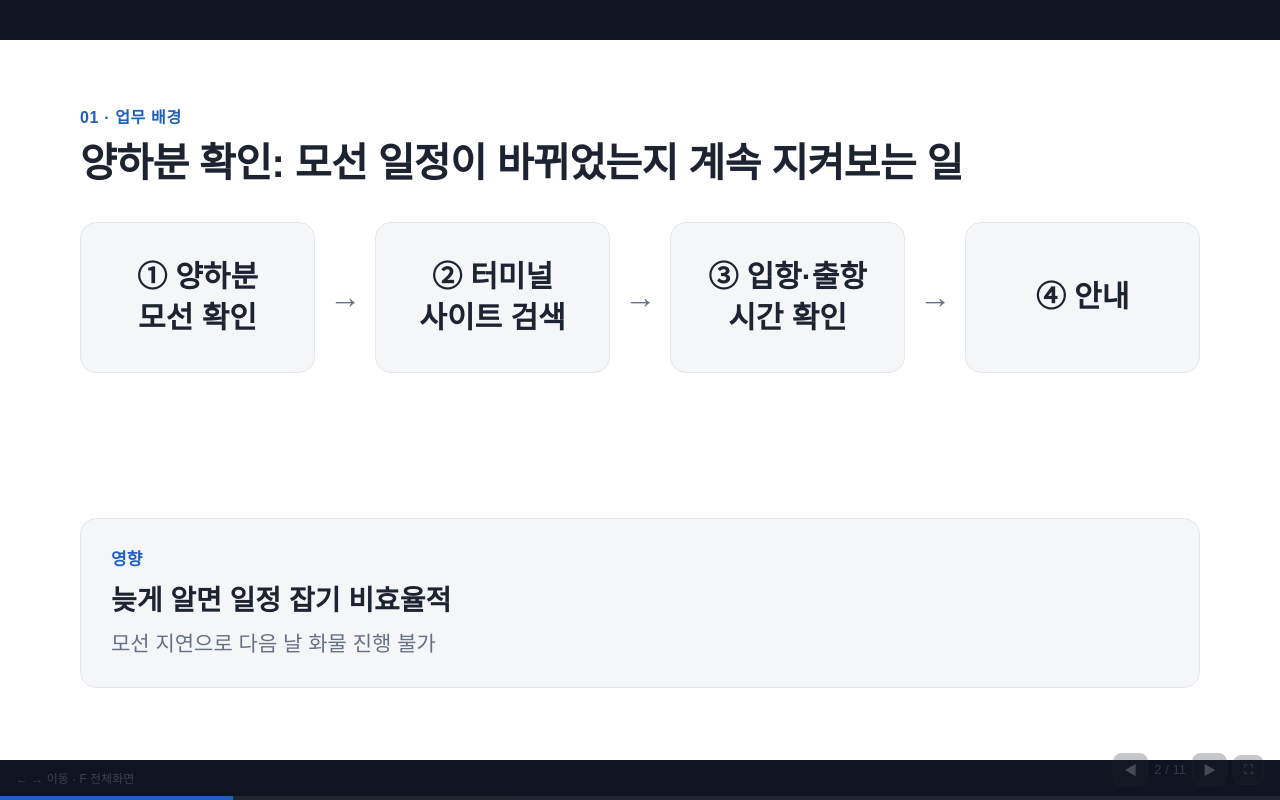
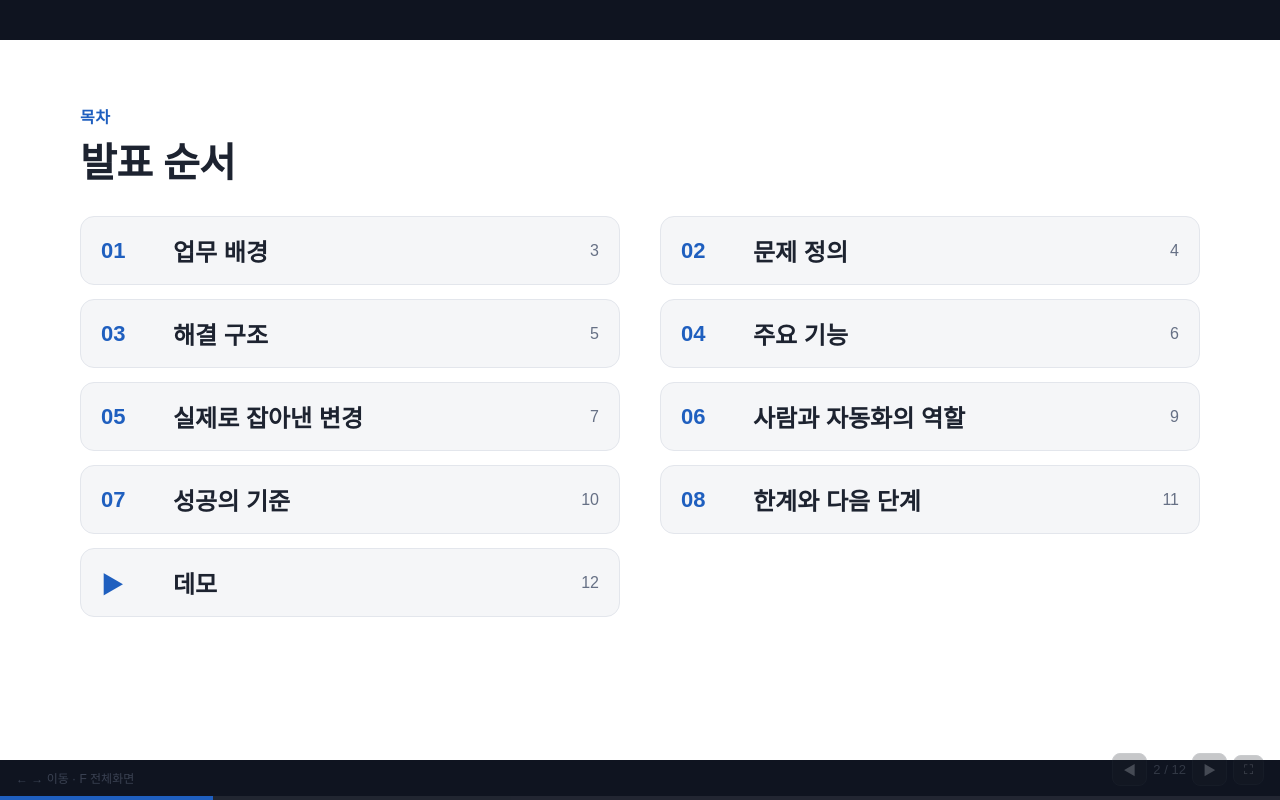
Before and after one commit to KP-LOG/vessel-board, a plain HTML site: page presentation.html in a window 1280 px wide. Both pictures are taken after a click on the button "다음". Drawn offline with Linux system fonts and the light colour scheme.

Commit message:
발표 사이트 수정 반영 (목차 추가, 문구 정리)
Co-Authored-By: Claude Opus 5.5 <noreply@anthropic.com>

```diff
--- a/presentation.html
+++ b/presentation.html
@@ -80,6 +80,13 @@ a{color:var(--accent)}
 .s-bg .box .num{font-size:17px}
 .s-bg .box h3{font-size:28px;margin-bottom:10px}
 .s-bg .box p{font-size:21px}
+/* 목차 */
+.toc{display:grid;grid-template-columns:1fr 1fr;gap:14px 40px;align-content:start}
+.toc-item{display:grid;grid-template-columns:56px 1fr auto;align-items:center;gap:16px;padding:16px 20px;border:1px solid var(--line);border-radius:14px;background:var(--soft);text-decoration:none;color:var(--ink)}
+.toc-item:hover{border-color:var(--accent);background:var(--accent-soft)}
+.toc-n{font-size:22px;font-weight:800;color:var(--accent)}
+.toc-t{font-size:24px;font-weight:700}
+.toc-p{font-size:16px;color:var(--muted)}
 .cover{justify-content:center;background:linear-gradient(135deg,var(--accent-soft),var(--stage) 60%)}
 .cover .meta{margin-top:36px;font-size:20px;color:var(--muted)}
 .end{justify-content:center;align-items:center;text-align:center}
@@ -114,10 +121,27 @@ ul.clean li{margin-bottom:10px}
     <div class="meta">허치슨 · 신선대 · 감만 &nbsp;|&nbsp; 자동 조회 &nbsp;|&nbsp; 변경 시 Windows 알림</div>
   </section>
 
+  <!-- 목차 -->
+  <section class="slide">
+    <div class="kicker">목차</div>
+    <h2>발표 순서</h2>
+    <div class="toc grow">
+        <a class="toc-item" href="#3" data-go="3"><span class="toc-n">01</span><span class="toc-t">업무 배경</span><span class="toc-p">3</span></a>
+        <a class="toc-item" href="#4" data-go="4"><span class="toc-n">02</span><span class="toc-t">문제 정의</span><span class="toc-p">4</span></a>
+        <a class="toc-item" href="#5" data-go="5"><span class="toc-n">03</span><span class="toc-t">해결 구조</span><span class="toc-p">5</span></a>
+        <a class="toc-item" href="#6" data-go="6"><span class="toc-n">04</span><span class="toc-t">주요 기능</span><span class="toc-p">6</span></a>
+        <a class="toc-item" href="#7" data-go="7"><span class="toc-n">05</span><span class="toc-t">실제로 잡아낸 변경</span><span class="toc-p">7</span></a>
+        <a class="toc-item" href="#9" data-go="9"><span class="toc-n">06</span><span class="toc-t">사람과 자동화의 역할</span><span class="toc-p">9</span></a>
+        <a class="toc-item" href="#10" data-go="10"><span class="toc-n">07</span><span class="toc-t">성공의 기준</span><span class="toc-p">10</span></a>
+        <a class="toc-item" href="#11" data-go="11"><span class="toc-n">08</span><span class="toc-t">한계와 다음 단계</span><span class="toc-p">11</span></a>
+        <a class="toc-item" href="#12" data-go="12"><span class="toc-n">▶</span><span class="toc-t">데모</span><span class="toc-p">12</span></a>
+    </div>
+  </section>
+
   <!-- 2. 업무 배경 -->
   <section class="slide s-bg">
     <div class="kicker">01 · 업무 배경</div>
-    <h2>양하분 확인: 모선 일정이 바뀌었는지 계속 지켜보는 일</h2>
+    <h2>양하분 확인: 모선 일정이 바뀌었는지 수시로 지켜보는 일</h2>
     <div class="steps">
       <div class="step"><b>① 양하분<br>모선 확인</b></div>
       <div class="arrow">→</div>
@@ -162,11 +186,10 @@ ul.clean li{margin-bottom:10px}
       <div class="outs">
         <div class="node"><b>확인판 화면</b><span>추가한 모선만 찾아 비교</span></div>
         <div class="node"><b>Windows 알림</b><span>기준시간과 달라지면 즉시</span></div>
-        <div class="node"><b>웹 (Vercel)</b><span>GitHub 업로드 후 자동 배포</span></div>
       </div>
     </div>
     <div class="grow"></div>
-    <p class="muted">서버·API 키 없이 동작 · 입력한 모선 목록은 각자 브라우저에만 저장</p>
+    <p class="muted">입력한 모선 목록은 각자 브라우저에만 저장</p>
   </section>
 
   <!-- 7. 기능 -->
@@ -323,6 +346,9 @@ document.addEventListener('keydown', e => {
 document.getElementById('prev').onclick = () => show(cur - 1);
 document.getElementById('next').onclick = () => show(cur + 1);
 document.getElementById('fs').onclick = fullscreen;
+document.querySelectorAll('[data-go]').forEach(a => a.addEventListener('click', e => {
+  e.preventDefault(); e.stopPropagation(); show(parseInt(a.dataset.go, 10) - 1);
+}));
 // 화면 클릭: 오른쪽 2/3 다음, 왼쪽 1/3 이전 (링크·버튼 클릭은 제외)
 document.getElementById('viewport').addEventListener('click', e => {
   if(e.target.closest('a,button')) return;
```
